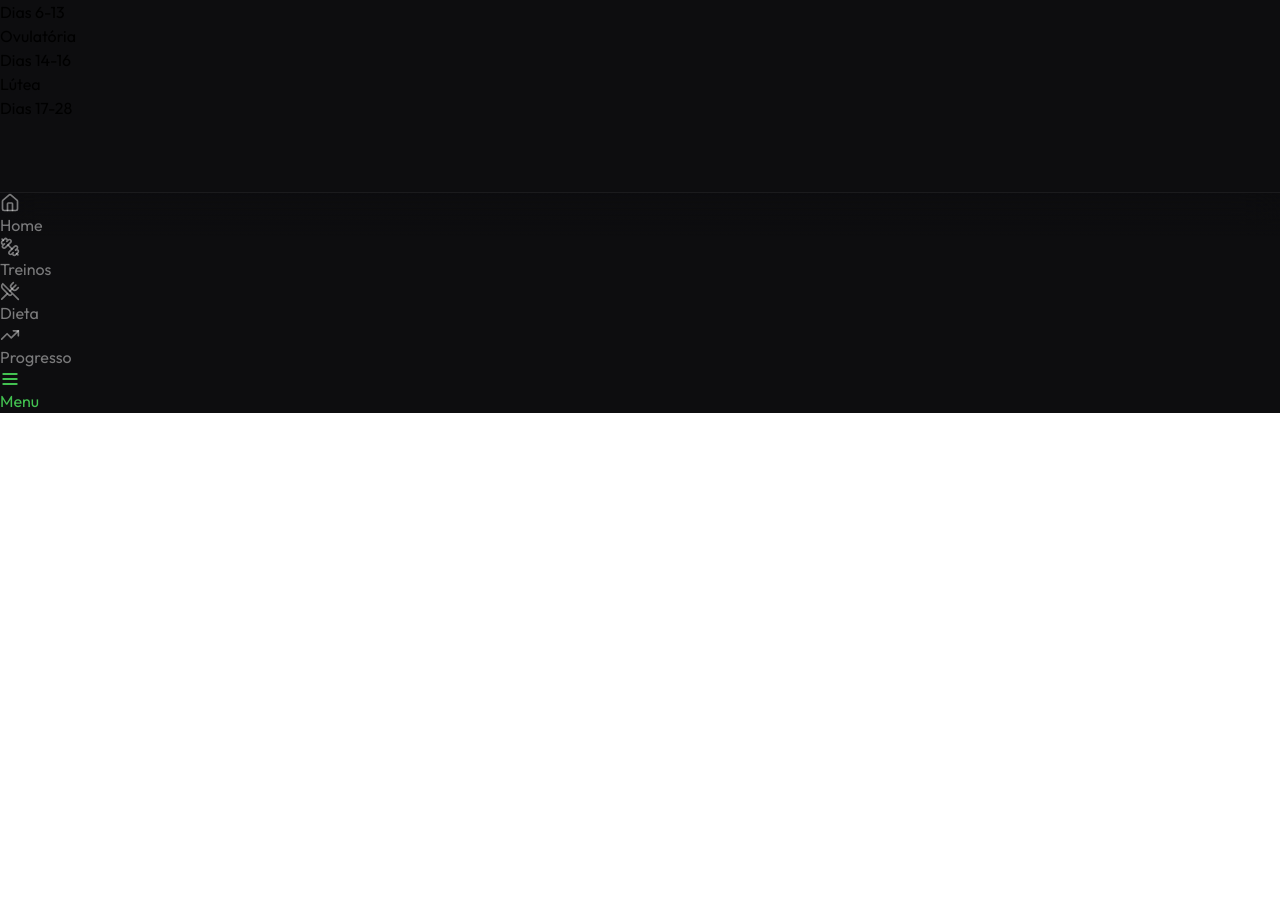
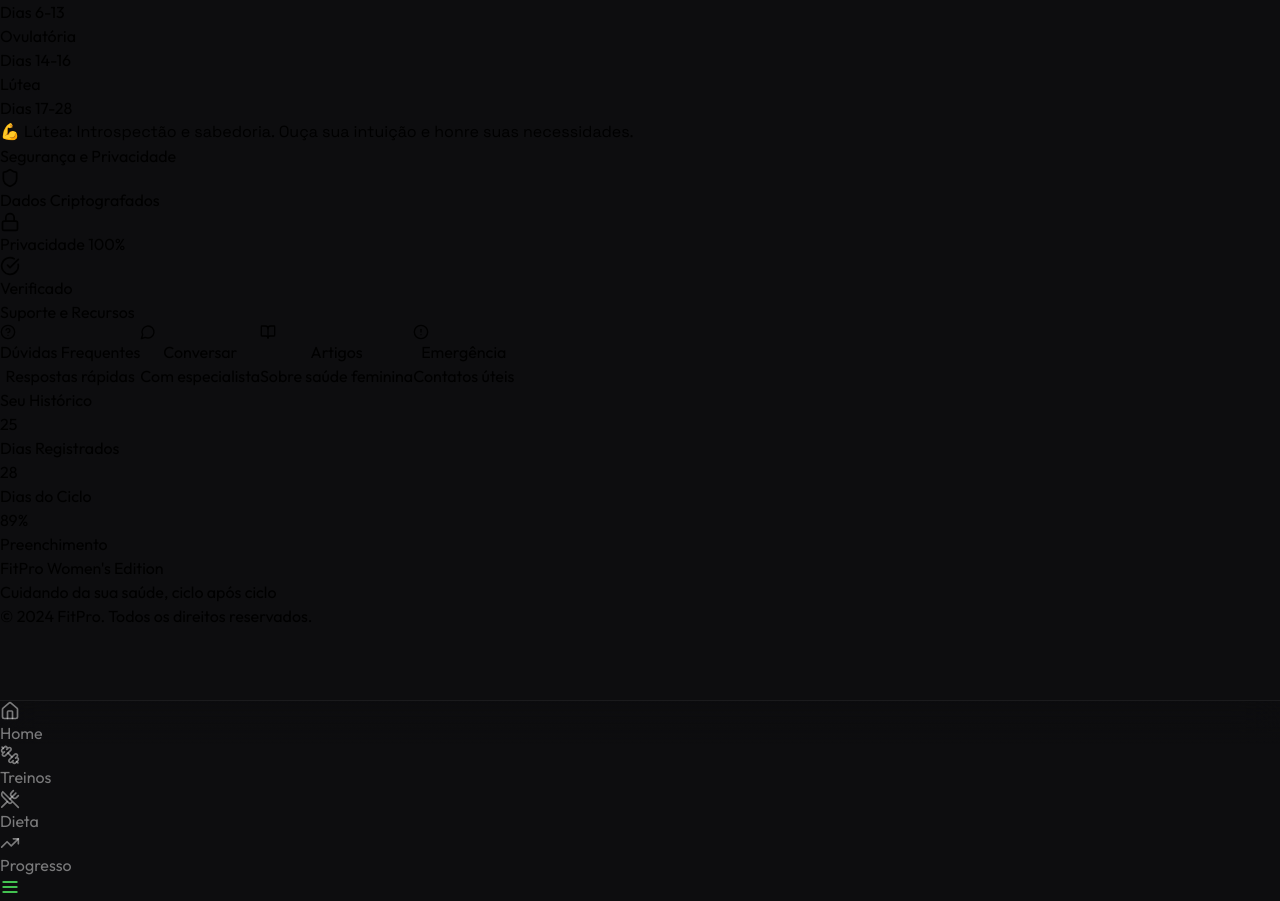
Before and after one commit to well2027t-gif/Fitgym, a React (Vite) app in the folder fitpro-app/client/: page /ciclo in a window 1280 px wide. Shown: the part 2160-3061 px from the top of the page. Before the commit the page ends 2573 px from the top, so only its background shows below. Built offline with nearby package versions, Linux system fonts and the light colour scheme.

Commit message:
feat: adicionar rodapé premium com selos de segurança, mensagens de empoderamento e suporte

```diff
--- a/fitpro-app/client/src/pages/Cycle.tsx
+++ b/fitpro-app/client/src/pages/Cycle.tsx
@@ -28,6 +28,11 @@ import {
   Info,
   Settings,
   X,
+  Shield,
+  Lock,
+  CheckCircle,
+  HelpCircle,
+  MessageCircle,
 } from 'lucide-react';
 import { useApp, CycleDayEntry, CycleProfile } from '@/contexts/AppContext';
 import { Button } from '@/components/ui/button';
@@ -65,6 +70,7 @@ interface PhaseInfo {
   nutritionTip: string;
   symptoms: string[];
   hormones: { name: string; level: string; description: string }[];
+  empowermentMessage?: string;
 }
 
 function getCyclePhaseInfo(dayOfCycle: number): PhaseInfo {
@@ -82,6 +88,7 @@ function getCyclePhaseInfo(dayOfCycle: number): PhaseInfo {
         { name: 'Estrogênio', level: 'Baixo', description: 'Níveis mínimos de estrogênio' },
         { name: 'Progesterona', level: 'Baixa', description: 'Queda de progesterona causa menstruação' },
       ],
+      empowermentMessage: 'Cuide de si mesma com gentileza. Seu corpo está se renovando e você merece repouso.',
     };
   } else if (dayOfCycle >= 6 && dayOfCycle <= 13) {
     return {
@@ -97,6 +104,7 @@ function getCyclePhaseInfo(dayOfCycle: number): PhaseInfo {
         { name: 'Estrogênio', level: 'Crescente', description: 'Aumento gradual de estrogênio' },
         { name: 'FSH', level: 'Alto', description: 'Hormônio folículo-estimulante em alta' },
       ],
+      empowermentMessage: 'Sua energia está no topo! É o momento perfeito para conquistar seus objetivos.',
     };
   } else if (dayOfCycle >= 14 && dayOfCycle <= 16) {
     return {
@@ -112,6 +120,7 @@ function getCyclePhaseInfo(dayOfCycle: number): PhaseInfo {
         { name: 'LH', level: 'Pico', description: 'Hormônio luteinizante em seu pico máximo' },
         { name: 'Estrogênio', level: 'Pico', description: 'Estrogênio atinge seu nível máximo' },
       ],
+      empowermentMessage: 'Você é imparável! Confiança, carisma e força em seu auge absoluto.',
     };
   } else {
     return {
@@ -127,6 +136,7 @@ function getCyclePhaseInfo(dayOfCycle: number): PhaseInfo {
         { name: 'Progesterona', level: 'Alta', description: 'Progesterona em níveis elevados' },
         { name: 'Estrogênio', level: 'Moderado', description: 'Estrogênio em níveis moderados' },
       ],
+      empowermentMessage: 'Introspectão e sabedoria. Ouça sua intuição e honre suas necessidades.',
     };
   }
 }
@@ -1166,6 +1176,100 @@ Consulte seu médico para análise profissional.
           </div>
         )}
       </AnimatePresence>
+
+      {/* Rodapé Premium */}
+      <div className="mt-12 pt-8 border-t border-white/5 space-y-6">
+        {/* Mensagem de Empoderamento */}
+        {currentPhaseInfo && (
+          <div className="px-4 py-4 rounded-2xl bg-gradient-to-r from-pink-500/10 to-rose-500/10 border border-pink-500/20">
+            <p className="text-sm text-white/80 text-center" style={{ fontFamily: 'Space Grotesk, sans-serif' }}>
+              <span className="font-bold text-pink-400">💪 {currentPhaseInfo.phase}:</span> {currentPhaseInfo.empowermentMessage || 'Você é forte e capaz de conquistar seus objetivos!'}
+            </p>
+          </div>
+        )}
+
+        {/* Selos de Segurança e Privacidade */}
+        <div className="px-4">
+          <p className="text-[11px] uppercase tracking-wider text-white/40 font-bold mb-3">Segurança e Privacidade</p>
+          <div className="grid grid-cols-3 gap-3">
+            <div className="flex flex-col items-center gap-2 p-3 rounded-xl bg-white/5 border border-white/10 hover:border-green-500/30 transition-colors">
+              <Shield size={20} className="text-green-500" />
+              <p className="text-[10px] text-white/60 text-center">Dados Criptografados</p>
+            </div>
+            <div className="flex flex-col items-center gap-2 p-3 rounded-xl bg-white/5 border border-white/10 hover:border-blue-500/30 transition-colors">
+              <Lock size={20} className="text-blue-500" />
+              <p className="text-[10px] text-white/60 text-center">Privacidade 100%</p>
+            </div>
+            <div className="flex flex-col items-center gap-2 p-3 rounded-xl bg-white/5 border border-white/10 hover:border-purple-500/30 transition-colors">
+              <CheckCircle size={20} className="text-purple-500" />
+              <p className="text-[10px] text-white/60 text-center">Verificado</p>
+            </div>
+          </div>
+        </div>
+
+        {/* Links de Suporte Rápido */}
+        <div className="px-4">
+          <p className="text-[11px] uppercase tracking-wider text-white/40 font-bold mb-3">Suporte e Recursos</p>
+          <div className="grid grid-cols-2 gap-3">
+            <button className="p-3 rounded-xl bg-white/5 border border-white/10 hover:bg-white/10 hover:border-pink-500/30 transition-all text-left">
+              <div className="flex items-center gap-2 mb-1">
+                <HelpCircle size={16} className="text-pink-500" />
+                <p className="text-xs font-bold text-white">Dúvidas Frequentes</p>
+              </div>
+              <p className="text-[10px] text-white/50">Respostas rápidas</p>
+            </button>
+            <button className="p-3 rounded-xl bg-white/5 border border-white/10 hover:bg-white/10 hover:border-pink-500/30 transition-all text-left">
+              <div className="flex items-center gap-2 mb-1">
+                <MessageCircle size={16} className="text-pink-500" />
+                <p className="text-xs font-bold text-white">Conversar</p>
+              </div>
+              <p className="text-[10px] text-white/50">Com especialista</p>
+            </button>
+            <button className="p-3 rounded-xl bg-white/5 border border-white/10 hover:bg-white/10 hover:border-pink-500/30 transition-all text-left">
+              <div className="flex items-center gap-2 mb-1">
+                <BookOpen size={16} className="text-pink-500" />
+                <p className="text-xs font-bold text-white">Artigos</p>
+              </div>
+              <p className="text-[10px] text-white/50">Sobre saúde feminina</p>
+            </button>
+            <button className="p-3 rounded-xl bg-white/5 border border-white/10 hover:bg-white/10 hover:border-pink-500/30 transition-all text-left">
+              <div className="flex items-center gap-2 mb-1">
+                <AlertCircle size={16} className="text-pink-500" />
+                <p className="text-xs font-bold text-white">Emergência</p>
+              </div>
+              <p className="text-[10px] text-white/50">Contatos úteis</p>
+            </button>
+          </div>
+        </div>
+
+        {/* Estatísticas Pessoais */}
+        {lastCycle && lastCycle.dayEntries && lastCycle.dayEntries.length > 0 && (
+          <div className="px-4">
+            <p className="text-[11px] uppercase tracking-wider text-white/40 font-bold mb-3">Seu Histórico</p>
+            <div className="grid grid-cols-3 gap-3">
+              <div className="p-3 rounded-xl bg-gradient-to-br from-pink-500/10 to-rose-500/10 border border-pink-500/20 text-center">
+                <p className="text-xl font-bold text-pink-400">{lastCycle.dayEntries.length}</p>
+                <p className="text-[10px] text-white/60 mt-1">Dias Registrados</p>
+              </div>
+              <div className="p-3 rounded-xl bg-gradient-to-br from-blue-500/10 to-cyan-500/10 border border-blue-500/20 text-center">
+                <p className="text-xl font-bold text-blue-400">{lastCycle.cycleLengthDays}</p>
+                <p className="text-[10px] text-white/60 mt-1">Dias do Ciclo</p>
+              </div>
+              <div className="p-3 rounded-xl bg-gradient-to-br from-purple-500/10 to-pink-500/10 border border-purple-500/20 text-center">
+                <p className="text-xl font-bold text-purple-400">{Math.round((lastCycle.dayEntries.length / lastCycle.cycleLengthDays) * 100)}%</p>
+                <p className="text-[10px] text-white/60 mt-1">Preenchimento</p>
+              </div>
+            </div>
+          </div>
+        )}
+
+        {/* Assinatura Premium */}
+        <div className="px-4 py-4 border-t border-white/5 text-center">
+          <p className="text-[11px] text-white/40 mb-2">FitPro Women's Edition</p>
+          <p className="text-[10px] text-white/30">Cuidando da sua saúde, ciclo após ciclo</p>
+          <p className="text-[9px] text-white/20 mt-2">© 2024 FitPro. Todos os direitos reservados.</p>
+        </div>
+      </div>
     </div>
   );
 }
```
